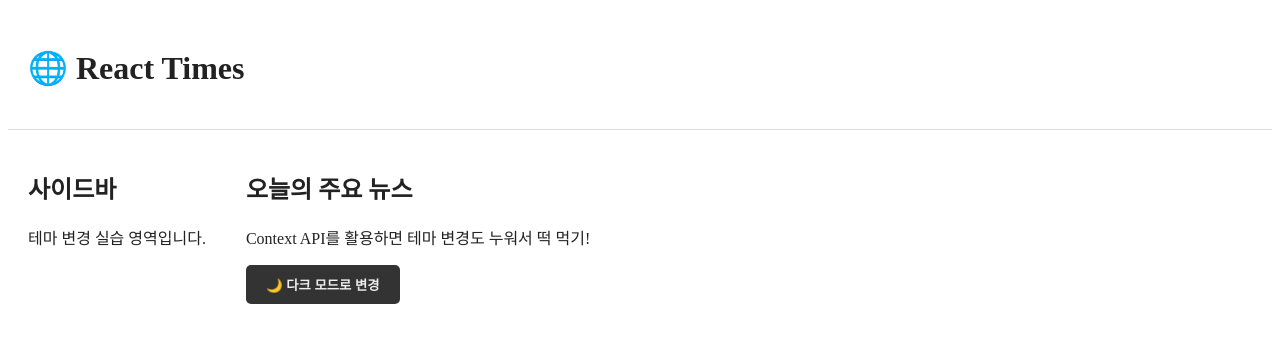
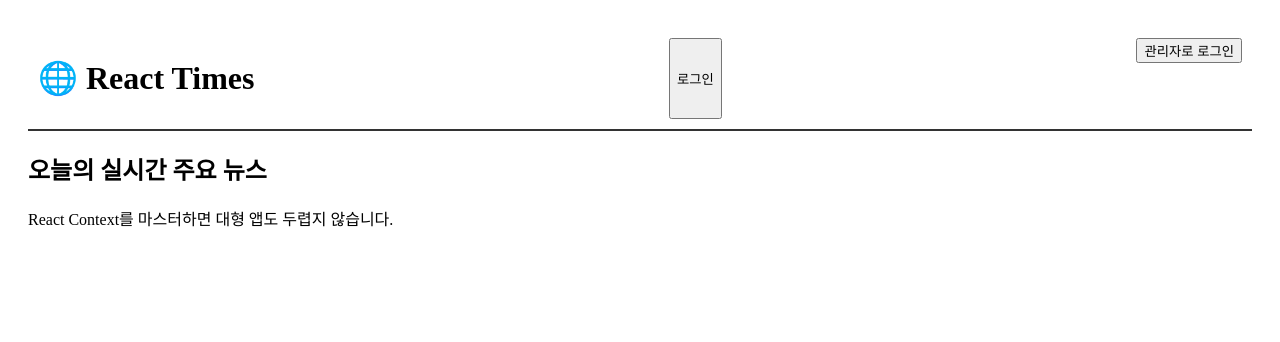
Before and after one commit to hyejoy/react-master, a React (Vite) app in the folder my-context/: page / in a window 1280 px wide. Shown: the top 342 px of the page. Built offline with nearby package versions, Linux system fonts and the light colour scheme.

Commit message:
feat: 🚩 [미션 10: 고급] 'React Times' 전사적 인증 및 권한 관리 시스템

```diff
--- /dev/null
+++ b/my-context/src/14. 전사적 인증 및 권한 관리 시스템/Pages/AppContent.tsx
@@ -0,0 +1,20 @@
+import AdminPanel from "../components/AdminPalnel";
+import Header from "../components/Header";
+import { useAuthContext } from "../contexts/useAuthContext";
+
+export default function AppContent() {
+  const { isAdmin } = useAuthContext();
+
+  return (
+    <div style={{ padding: "20px" }}>
+      <Header />
+      <main style={{ marginTop: "20px" }}>
+        <h2>오늘의 실시간 주요 뉴스</h2>
+        <p>React Context를 마스터하면 대형 앱도 두렵지 않습니다.</p>
+
+        {/* 권한 관리 핵심: isAdmin이 true일 때만 비밀 창고를 엽니다. */}
+        {isAdmin && <AdminPanel />}
+      </main>
+    </div>
+  );
+}
--- /dev/null
+++ b/my-context/src/14. 전사적 인증 및 권한 관리 시스템/components/AdminPalnel.tsx
@@ -0,0 +1,19 @@
+export default function AdminPanel() {
+  return (
+    <div
+      style={{
+        marginTop: "30px",
+        padding: "20px",
+        backgroundColor: "#fff3cd",
+        border: "1px solid #ffeeba",
+        borderRadius: "8px",
+      }}
+    >
+      <h3>🔐 Admin 전용 관리 패널</h3>
+      <ul>
+        <li>새 기사 승인 대기 목록 (5건)</li>
+        <li>서버 상태 점검: 정상</li>
+      </ul>
+    </div>
+  );
+}
--- /dev/null
+++ b/my-context/src/14. 전사적 인증 및 권한 관리 시스템/components/Header.tsx
@@ -0,0 +1,29 @@
+import { useAuthContext } from "../contexts/useAuthContext";
+
+export default function Header() {
+  const { toggleAdmin, toggleLogin, isAdmin, isLogin } = useAuthContext();
+
+  return (
+    <header
+      style={{
+        display: "flex",
+        justifyContent: "space-between",
+        padding: "10px",
+        borderBottom: "2px solid #333",
+      }}
+    >
+      <h1>🌐 React Times</h1>
+      <button onClick={toggleLogin}>{isLogin ? "로그아웃" : "로그인"}</button>
+      <div>
+        {isLogin ? (
+          <>
+            <span>({isAdmin ? "관리자" : "독자"}) </span>
+          </>
+        ) : (
+          // 실무적 예시: 로그인 시 관리자 권한을 함께 부여해봅니다.
+          <button onClick={toggleAdmin}>관리자로 로그인</button>
+        )}
+      </div>
+    </header>
+  );
+}
--- /dev/null
+++ b/my-context/src/14. 전사적 인증 및 권한 관리 시스템/contexts/AuthContext.ts
@@ -0,0 +1,12 @@
+import { createContext } from "react";
+
+export type AuthContextValue = {
+  isAdmin: boolean;
+  isLogin: boolean;
+  toggleLogin: () => void;
+  toggleAdmin: () => void;
+};
+
+export const AuthContext = createContext<AuthContextValue | string>(
+  "로그인 정보가 없습니다.",
+);
--- /dev/null
+++ b/my-context/src/14. 전사적 인증 및 권한 관리 시스템/contexts/AuthProvider.tsx
@@ -0,0 +1,13 @@
+import { useState, type ReactNode } from "react";
+import { AuthContext } from "./AuthContext";
+
+export function AuthProvider({ children }: { children: ReactNode }) {
+  const [isLogin, setIsLogin] = useState(false);
+  const [isAdmin, setIsAdmin] = useState(false);
+
+  const toggleLogin = () => setIsLogin((prev) => !prev);
+  const toggleAdmin = () => setIsAdmin((prev) => !prev);
+
+  const value = { isLogin, toggleLogin, isAdmin, toggleAdmin };
+  return <AuthContext.Provider value={value}>{children}</AuthContext.Provider>;
+}
--- /dev/null
+++ b/my-context/src/14. 전사적 인증 및 권한 관리 시스템/contexts/useAuthContext.ts
@@ -0,0 +1,11 @@
+import { useContext } from "react";
+import { AuthContext } from "./AuthContext";
+
+export function useAuthContext() {
+  const context = useContext(AuthContext);
+
+  if (!context) throw new Error("authContext Error!");
+  if (typeof context === "string") throw new Error("default value");
+
+  return context;
+}
```
Also changed, not shown: my-context/src/App.tsx (+4 -4 lines).
